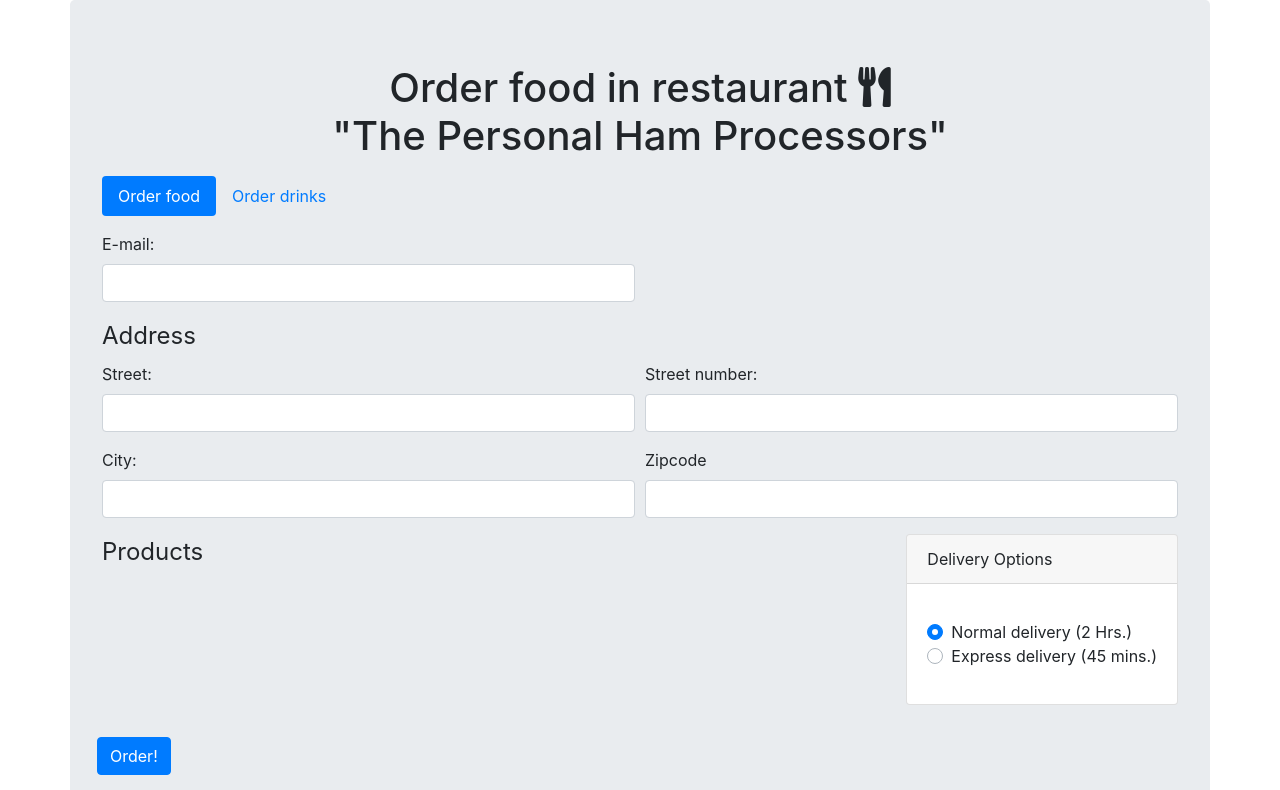
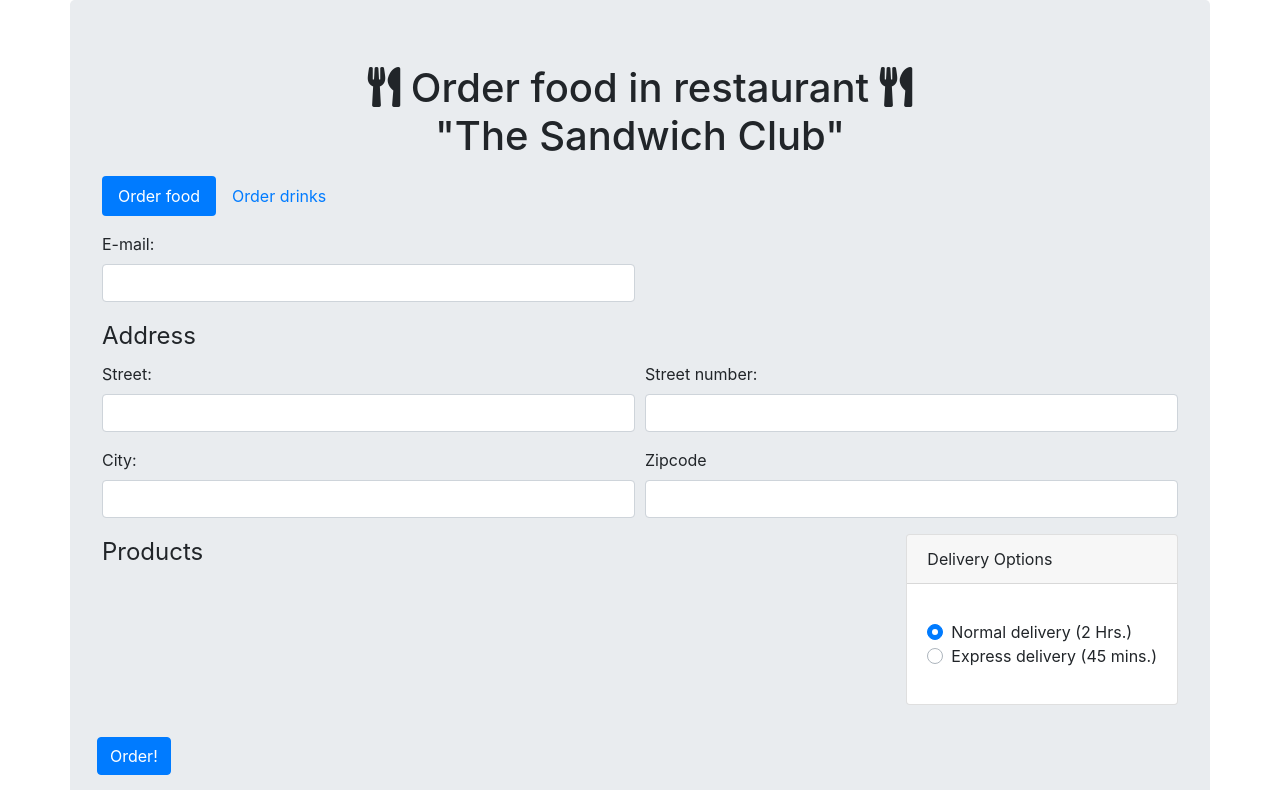
Before and after one commit to DeRooDirk/Order-Form-Php, a PHP site: page /form-view.php in a window 1280 px wide. Shown: the top 790 px of the page. Run offline with PHP 8.4, Linux system fonts and the light colour scheme; data that the repository does not hold is empty; some libraries are stand-ins or nearby versions.

Commit message:
Update form-view.php
added font awesome

```diff
--- a/form-view.php
+++ b/form-view.php
@@ -19,8 +19,7 @@
 
 <body>
     <div class="container jumbotron">
-        <h1 class="text-center">Order food in restaurant <i class="fas fa-utensils"></i> <br /> "The Personal Ham
-            Processors"</h1>
+        <h1 class="text-center"><i class="fas fa-utensils"></i> Order food in restaurant <i class="fas fa-utensils"></i> <br /> "The Sandwich Club"</h1>
         <nav class="mb-3 mt-3">
             <ul class="nav nav-pills">
                 <li class="nav-item">
```
